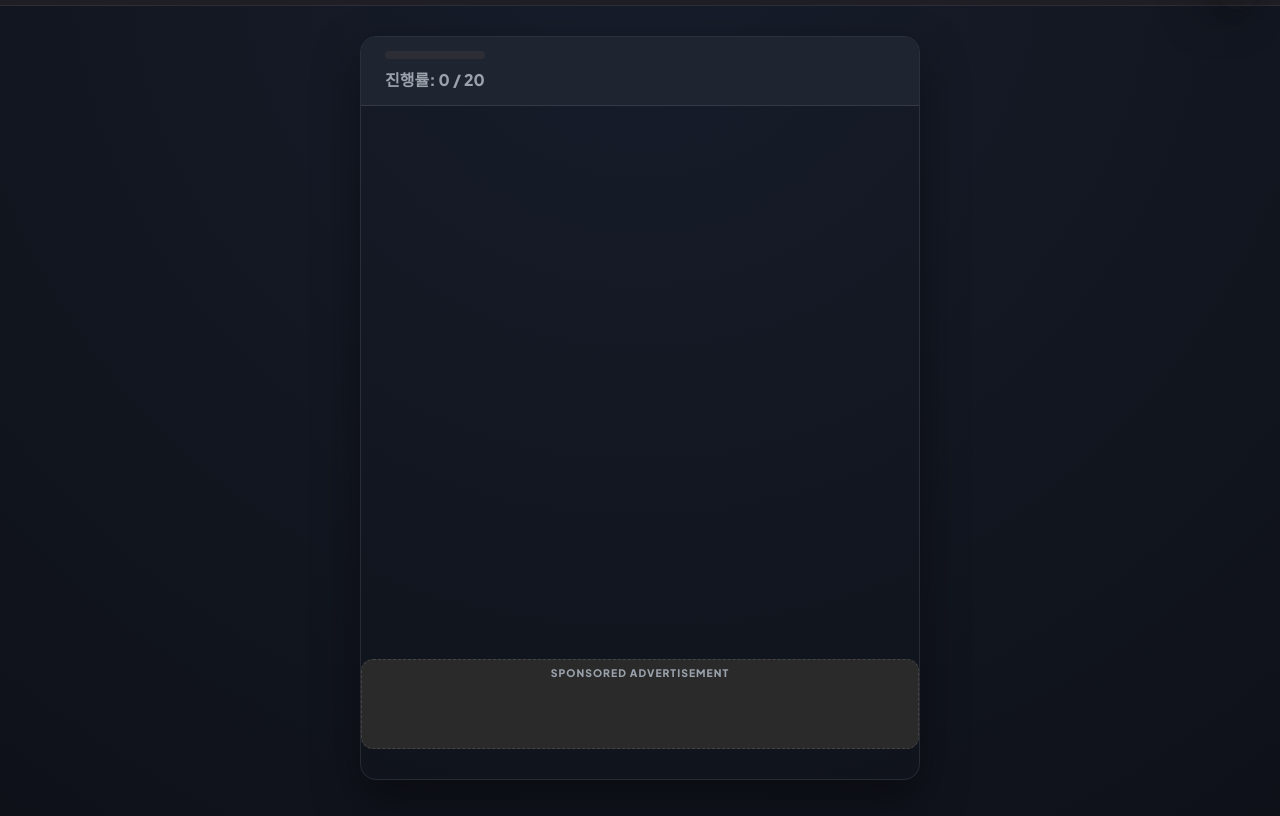
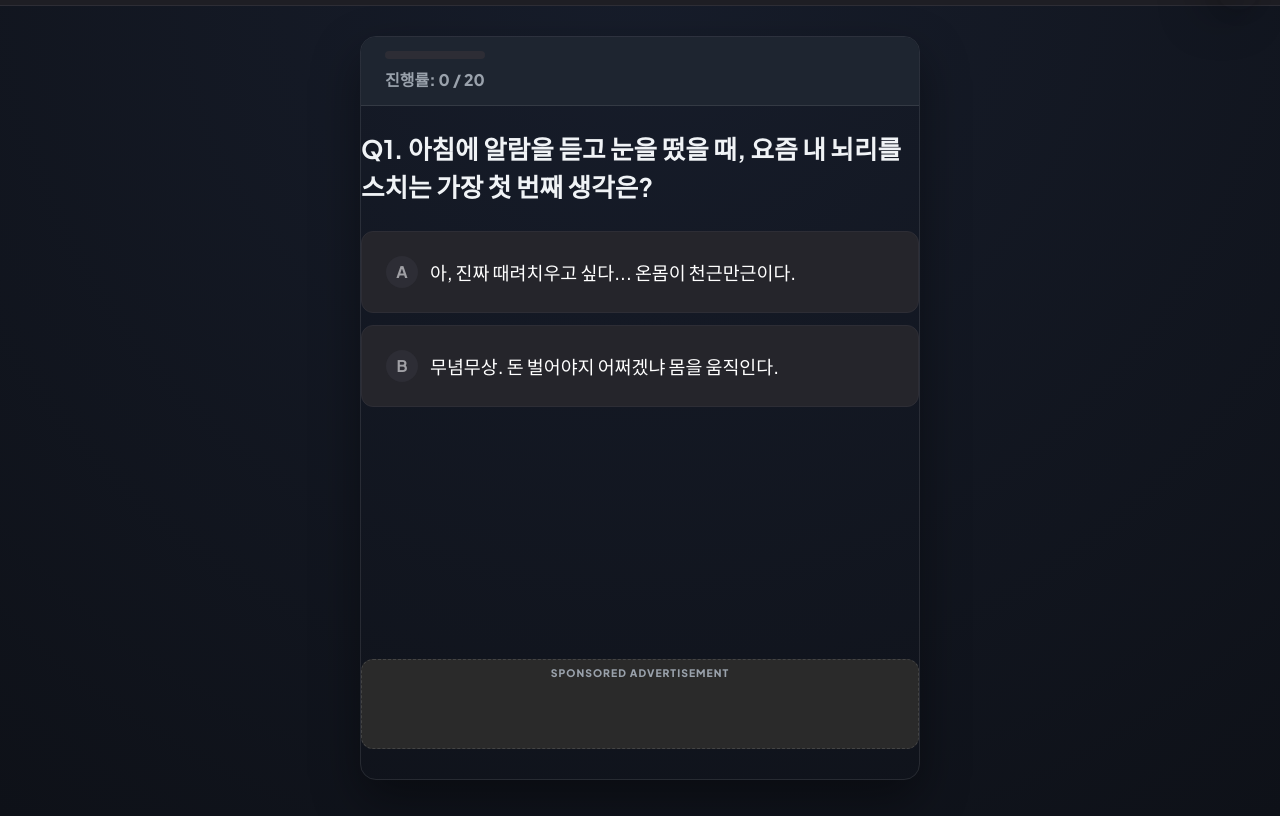
Before and after one commit to skymoonlihgt/iq-eq-test, a plain HTML site: page sq-test/questions.html in a window 1280 px wide. Shown: the part 54-870 px from the top of the page. Drawn offline with Linux system fonts and the light colour scheme; a web font is replaced by a local one.

Commit message:
질문지 부르기 오류 수정

```diff
--- a/sq-test/questions.json
+++ b/sq-test/questions.json
@@ -27,7 +27,7 @@
     "id": 4,
     "question": "일이 너무 안 풀리고 스트레스가 극에 달한 날 저녁, 내가 본능적으로 찾는 구원의 해방구는?",
     "answers": [
-      { "text": "당장 친한 사람들에게 전화해 " + "“나 오늘 진짜 킹받는 일 있었다”며 폭풍 수다로 다 털어내야 한다.", "type": "V", "score": 15, "comment": "외부 분출형 초고속 회복" },
+      { "text": "당장 친한 사람들에게 전화해 “나 오늘 진짜 킹받는 일 있었다”며 폭풍 수다로 다 털어내야 한다.", "type": "V", "score": 15, "comment": "외부 분출형 초고속 회복" },
       { "text": "모든 연락을 차단하고 혼자 방구석에서 넷플릭스를 보거나 침대에 누워 숨어야 한다.", "type": "V", "score": -5, "comment": "동굴 잠수형 서행 회복" }
     ]
   },
@@ -67,7 +67,7 @@
     "id": 9,
     "question": "내가 상사나 교수에게 인격 모독에 가까운 무자비한 깨짐(비판)을 당했을 때, 내 멘탈이 정상 궤도로 복구되는 시간은?",
     "answers": [
-      { "text": "자고 일어나거나 소주 한 잔 마시면 다음 날 " + "“어쩌라고 내 알 바냐” 하고 바로 리셋된다.", "type": "V", "score": 20, "comment": "초강력 회복 탄력성" },
+      { "text": "자고 일어나거나 소주 한 잔 마시면 다음 날 “어쩌라고 내 알 바냐” 하고 바로 리셋된다.", "type": "V", "score": 20, "comment": "초강력 회복 탄력성" },
       { "text": "그 인간의 목소리와 눈빛이 이불 속까지 따라와 최소 일주일은 가슴이 쓰리고 괴롭다.", "type": "V", "score": -15, "comment": "회복 탄력성 저하 상태" }
     ]
   },
@@ -123,7 +123,7 @@
     "id": 16,
     "question": "일이 끝난 늦은 밤, 침대에 누웠는데 낮에 들었던 기분 나쁜 한마디가 자꾸 귓가에 맴돌 때 나는?",
     "answers": [
-      { "text": "" + "“새벽 감성 터지네”라며 그 말의 속뜻을 꼬리에 꼬리를 물고 분석하다 밤을 샌다.", "type": "T", "score": 20, "comment": "심야의 독소 자가 증식" },
+      { "text": "“새벽 감성 터지네”라며 그 말의 속뜻을 꼬리에 꼬리를 물고 분석하다 밤을 샌다.", "type": "T", "score": 20, "comment": "심야의 독소 자가 증식" },
       { "text": "대충 유튜브 수면 음악 틀어놓고 머리 대자마자 기절하듯 잔다.", "type": "V", "score": 15, "comment": "기절형 강제 뇌 셧다운" }
     ]
   },
--- a/sq-test/script.js
+++ b/sq-test/script.js
@@ -56,7 +56,7 @@ function renderQuestion() {
   });
 
   mainView.innerHTML = `
-    <h2 style="font-size:1.4rem; line-height:1.5; margin-bottom:24px;">Q${q.id}. ${q.question}</h2>
+    <h2 class="question-title">Q${q.id}. ${q.question}</h2>
     <div class="answer-list">
       ${optionsHtml}
     </div>
--- a/sq-test/style.css
+++ b/sq-test/style.css
@@ -140,6 +140,32 @@ body {
   flex-shrink: 0;
 }
 
+.question-title {
+  font-size: 1.25rem;
+  line-height: 1.5;
+  margin-bottom: 24px;
+  word-break: keep-all;
+}
+
+@media (min-width: 600px) {
+  .question-title {
+    font-size: 1.6rem;
+  }
+  .answer-option {
+    font-size: 1.15rem;
+    padding: 24px;
+  }
+  .answer-letter {
+    width: 32px;
+    height: 32px;
+    font-size: 1rem;
+  }
+  .primary-button {
+    font-size: 1.2rem;
+    padding: 18px;
+  }
+}
+
 .loading-screen {
   position: fixed;
   top: 0; left: 0; right: 0; bottom: 0;
```
